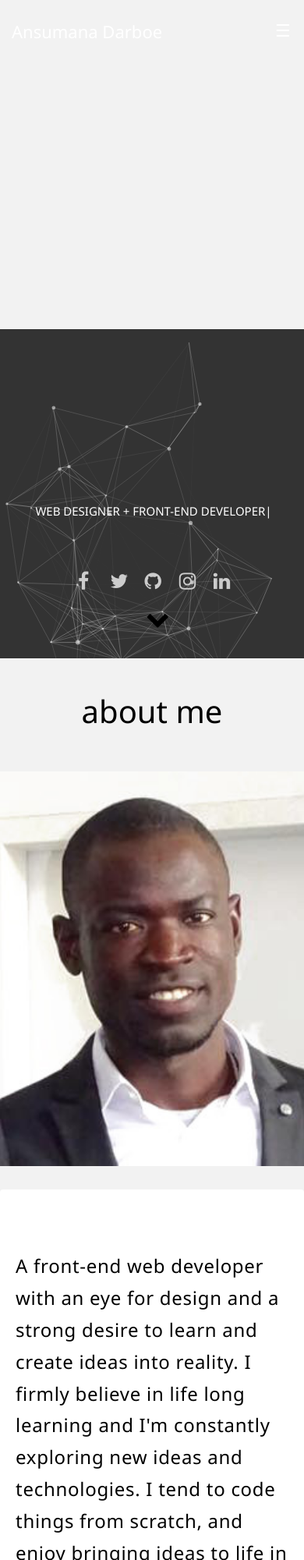
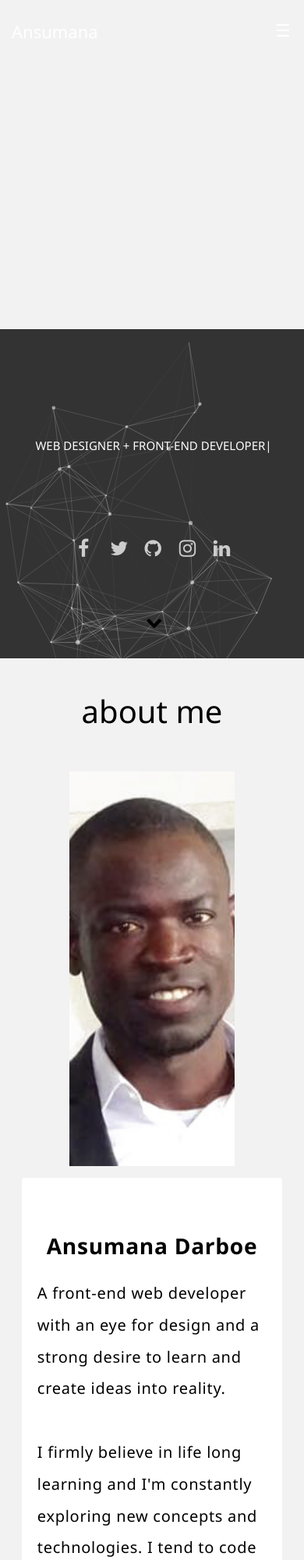
Before and after one commit to anamusna/My-Portfolio, a plain HTML site: page My Site/index.html in a window 390 px wide. Shown: the top 2000 px of the page at 78% size. Drawn offline with nearby package versions, Linux system fonts and the light colour scheme; animation ran at ten frames a second.

```diff
--- a/My Site/index.html
+++ b/My Site/index.html
@@ -15,7 +15,7 @@
 <body>
     <div class="nav">
         <div class="nav-header">
-          <div class="nav-title"> Ansumana Darboe</div>
+          <div class="nav-title"> Ansumana</div>
         </div>
         <div class="nav-btn">
           <label for="nav-check">&#9776;</label>
@@ -87,10 +87,10 @@
 
           <div class="me text-center">
             <div class="intro-text">
+              <h3>Ansumana Darboe</h3>
               <p>A front-end web developer with an eye for design and a strong desire to learn and create ideas into
-                reality.
-                I firmly believe in life long learning and I'm constantly exploring new ideas and technologies.
-                I tend to code things from scratch, and enjoy bringing ideas to life in the browser.</p>
+                reality. <br> <br> I firmly believe in life long learning and I'm constantly exploring new concepts and technologies.
+                I tend to code things from scratch and enjoy bringing ideas to life in the browser.</p>
             </div>
           </div>
         </div>
@@ -206,7 +206,7 @@
         <br>
         <fieldset>
           <label>Message *</label>
-          <textarea id="message" name="subject" style="height:70px" placeholder="Write something.."></textarea>
+          <textarea id="message" name="subject" style="height:80px" placeholder="Write something.."></textarea>
 
           <input class="btn" type="submit" name="submit" value="Send">
           <div class="email-btn text-center">
--- a/My Site/main.css
+++ b/My Site/main.css
@@ -32,17 +32,19 @@ body {
 
 .account {
   position: absolute;
-  bottom: 15vh;
+  bottom: 20vh;
   margin: auto;
   text-align: center;
   align-content: center;
+  z-index: 2;
 }
 /* Scroll down indicator (bouncing) */
 .bounce-icon {
   position: absolute;
   bottom: 1vh;
-  font-size: 10px;
+  font-size: 7px;
   margin: auto 48vw;
+  z-index: 2;
 }
 @-webkit-keyframes bounce {
   0%,
@@ -175,7 +177,7 @@ body {
 }
 .aboutme {
   position: absolute;
-  bottom: 20vh;
+  bottom: 30vh;
   text-align: center;
   padding: 5px;
   width: 100%;
@@ -248,9 +250,15 @@ body {
   border-radius: 4px;
   /*color: #ffffff;*/
 }
-.intro-text p {
+.intro-text h3 {
   padding-top: 20%;
   margin: auto 20px;
+  text-align: center;
+}
+.intro-text p {
+ padding-top: 20px;
+  margin: auto 20px;
+  font-size: 20px;
 }
 .service-content {
   margin: auto;
@@ -328,8 +336,8 @@ body {
   margin: auto;
 }
 .contact {
-  margin-bottom: 32vh;
-  z-index: 44;
+  z-index: 4;
+  margin-bottom: 20vh;
 }
 .contact-form {
   width: 80%;
@@ -532,7 +540,7 @@ label {
   .intro,
   .max,
   .about-content,
-  .iBox,
+
   .skills-img,
   .myskills,
   .service-content,
@@ -540,8 +548,13 @@ label {
   .me,
   .myskills,
   .services {
-    width: 100%;
+    width: 95%;
     margin: 15px auto;
+  }
+  .iBox{
+    width: 60%;
+    margin: auto;
+    margin-top: 15px;
   }
   .section-banner {
     margin-top: 40px;
```
